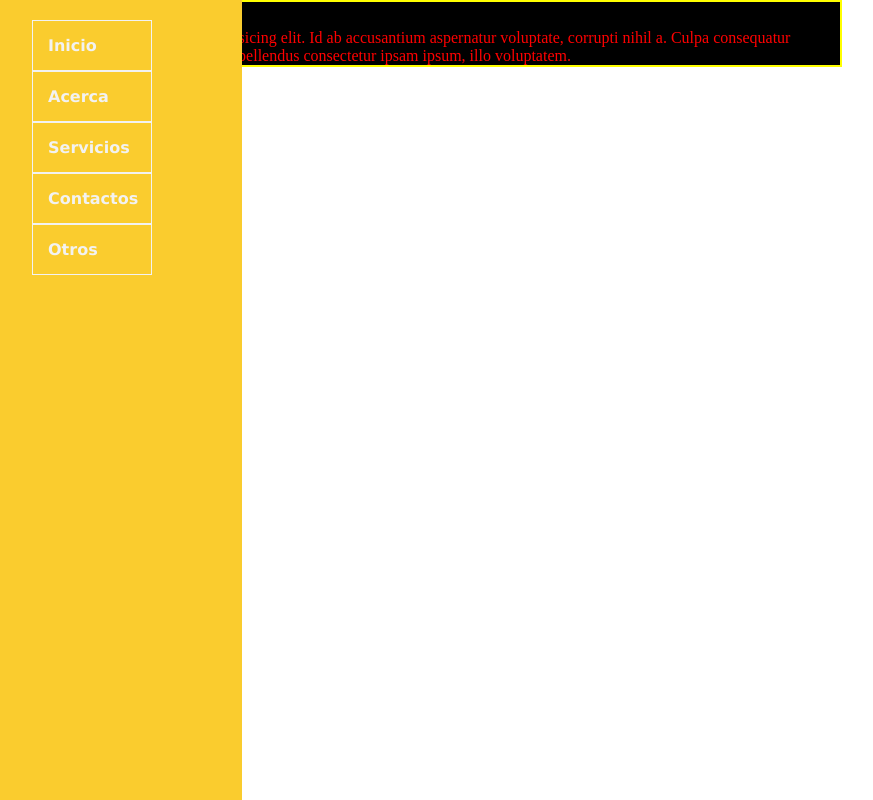
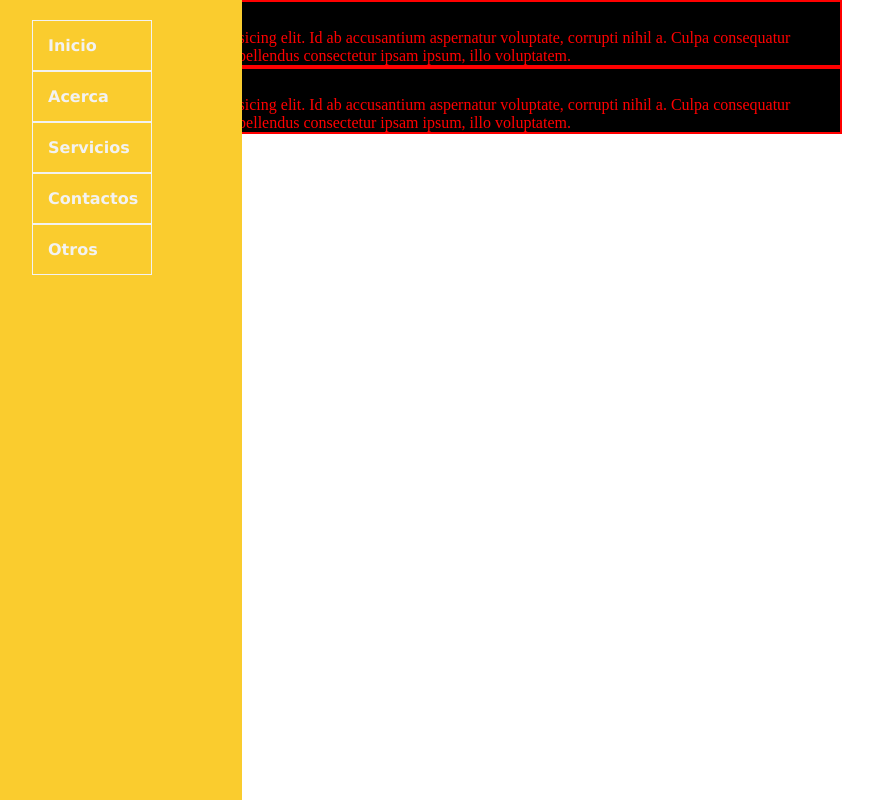
Before and after one commit to Titoflavio37/gitfacilito, a plain HTML site: page index.html in a window 1280 px wide. Shown: the whole page, without its empty margins (58-931 px from the left). Drawn offline with Linux system fonts and the light colour scheme.

Commit message:
agregue un articulo de prueba  y cambie los estilos

```diff
--- a/estilos.css
+++ b/estilos.css
@@ -45,5 +45,5 @@ p{
 
 #main article{
 	background:black;
-	border:2px solid yellow;
+	border:2px solid red;
 }
--- a/index.html
+++ b/index.html
@@ -4,6 +4,7 @@
 	<meta charset="UTF-8">
 	<title>Document</title>
 	<link rel="stylesheet" href="estilos.css">
+	<link rel="stylesheet" href="">
 </head>
 <body>
 	<section id="menu-vertical">
@@ -20,6 +21,10 @@
 			<h2>Articulos FFBB</h2>
 			<p>Lorem ipsum dolor sit amet, consectetur adipisicing elit. Id ab accusantium aspernatur voluptate, corrupti nihil a. Culpa consequatur reprehenderit veniam iste, quam enim, cum repellendus consectetur ipsam ipsum, illo voluptatem.</p>
 		</article>
+			<article>
+			<h2>Articulosde prueba</h2>
+			<p>Lorem ipsum dolor sit amet, consectetur adipisicing elit. Id ab accusantium aspernatur voluptate, corrupti nihil a. Culpa consequatur reprehenderit veniam iste, quam enim, cum repellendus consectetur ipsam ipsum, illo voluptatem.</p>
+		</article>
 	</div>
 </body>
 </html>
```
